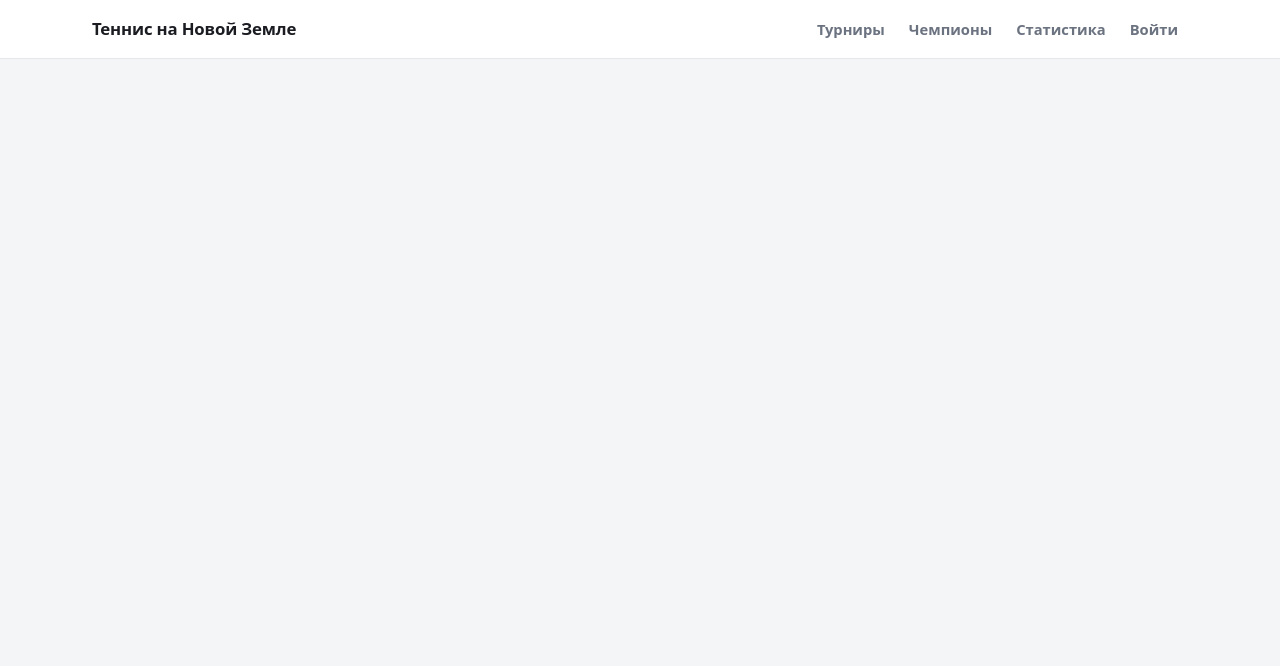
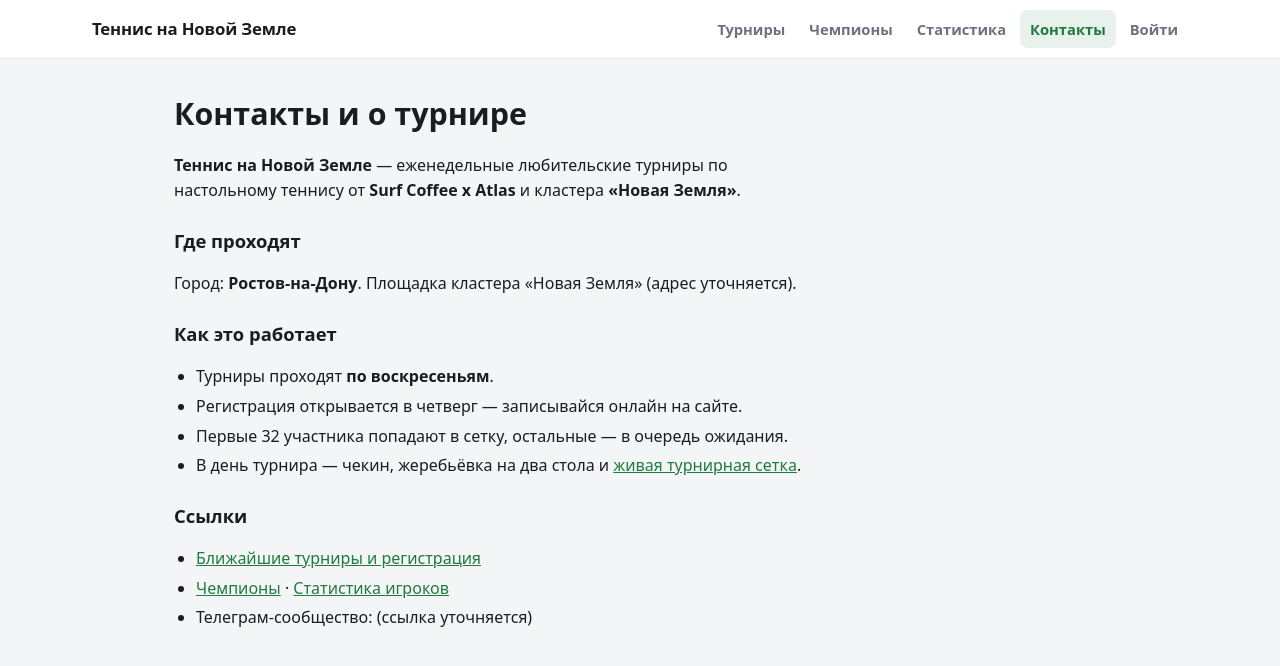
Before and after one commit to DeemMoor/tnz, a React (Vite) app in the folder frontend/: page /contacts in a window 1280 px wide. Shown: the top 666 px of the page. Built offline with nearby package versions, Linux system fonts and the light colour scheme; no server answers.

Commit message:
Страница «Контакты и о турнире» (регион Ростов-на-Дону для Яндекса + SEO-текст)

```diff
--- a/frontend/src/App.css
+++ b/frontend/src/App.css
@@ -171,6 +171,25 @@
 
 .muted {
   color: var(--muted);
+}
+
+/* Текстовые страницы (контакты/о турнире). */
+.prose {
+  max-width: 640px;
+  line-height: 1.6;
+}
+
+.prose h2 {
+  margin: 22px 0 8px;
+  font-size: 1.15rem;
+}
+
+.prose ul {
+  padding-left: 22px;
+}
+
+.prose li {
+  margin: 4px 0;
 }
 
 .hint {
--- a/frontend/src/App.tsx
+++ b/frontend/src/App.tsx
@@ -8,6 +8,7 @@ import CheckinPage from './pages/CheckinPage'
 import BracketPage from './pages/BracketPage'
 import ParticipantsPage from './pages/ParticipantsPage'
 import ChampionsPage from './pages/ChampionsPage'
+import ContactsPage from './pages/ContactsPage'
 import StatsPage from './pages/StatsPage'
 import ProtectedRoute from './components/ProtectedRoute'
 import Header from './components/Header'
@@ -27,6 +28,7 @@ function App() {
       <Route path="/tournaments/:id/participants" element={<ParticipantsPage />} />
       <Route path="/stats" element={<StatsPage />} />
       <Route path="/champions" element={<ChampionsPage />} />
+      <Route path="/contacts" element={<ContactsPage />} />
       <Route path="/login" element={<LoginPage />} />
       <Route path="/register" element={<RegisterPage />} />
       <Route
--- a/frontend/src/components/Header.tsx
+++ b/frontend/src/components/Header.tsx
@@ -17,6 +17,7 @@ export default function Header() {
           <NavLink to="/tournaments">Турниры</NavLink>
           <NavLink to="/champions">Чемпионы</NavLink>
           <NavLink to="/stats">Статистика</NavLink>
+          <NavLink to="/contacts">Контакты</NavLink>
           {user ? (
             <NavLink to="/profile" className="nav-profile">
               <Avatar name={user.displayName} url={user.avatarUrl} size={26} />
--- /dev/null
+++ b/frontend/src/pages/ContactsPage.tsx
@@ -0,0 +1,48 @@
+import { Link } from 'react-router-dom'
+
+// ContactsPage — «Контакты и о турнире». Даёт региональную привязку для Яндекса
+// (город Ростов-на-Дону) и текстовый контент для SEO.
+export default function ContactsPage() {
+  return (
+    <main className="page">
+      <h1>Контакты и о турнире</h1>
+
+      <section className="prose">
+        <p>
+          <strong>Теннис на Новой Земле</strong> — еженедельные любительские турниры
+          по настольному теннису от <strong>Surf Coffee&nbsp;x&nbsp;Atlas</strong> и
+          кластера <strong>«Новая Земля»</strong>.
+        </p>
+
+        <h2>Где проходят</h2>
+        <p>
+          Город: <strong>Ростов-на-Дону</strong>. Площадка кластера «Новая Земля»
+          (адрес уточняется).
+        </p>
+
+        <h2>Как это работает</h2>
+        <ul>
+          <li>Турниры проходят <strong>по воскресеньям</strong>.</li>
+          <li>Регистрация открывается в четверг — записывайся онлайн на сайте.</li>
+          <li>Первые 32 участника попадают в сетку, остальные — в очередь ожидания.</li>
+          <li>
+            В день турнира — чекин, жеребьёвка на два стола и{' '}
+            <Link to="/tournaments">живая турнирная сетка</Link>.
+          </li>
+        </ul>
+
+        <h2>Ссылки</h2>
+        <ul>
+          <li>
+            <Link to="/tournaments">Ближайшие турниры и регистрация</Link>
+          </li>
+          <li>
+            <Link to="/champions">Чемпионы</Link> ·{' '}
+            <Link to="/stats">Статистика игроков</Link>
+          </li>
+          <li>Телеграм-сообщество: (ссылка уточняется)</li>
+        </ul>
+      </section>
+    </main>
+  )
+}
```
Also changed, not shown: 1 other file (tests, documents, lock files or other folders).
